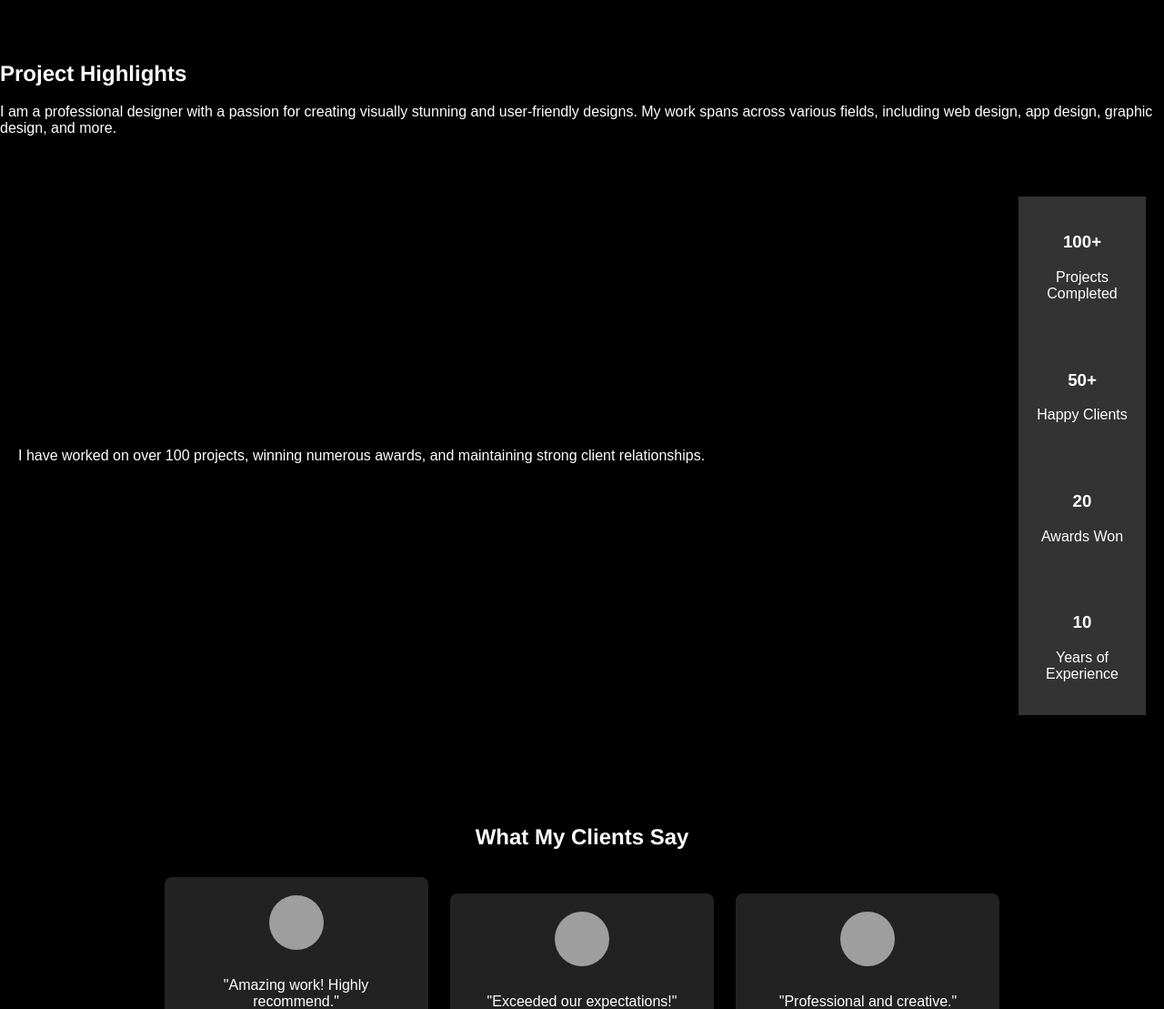
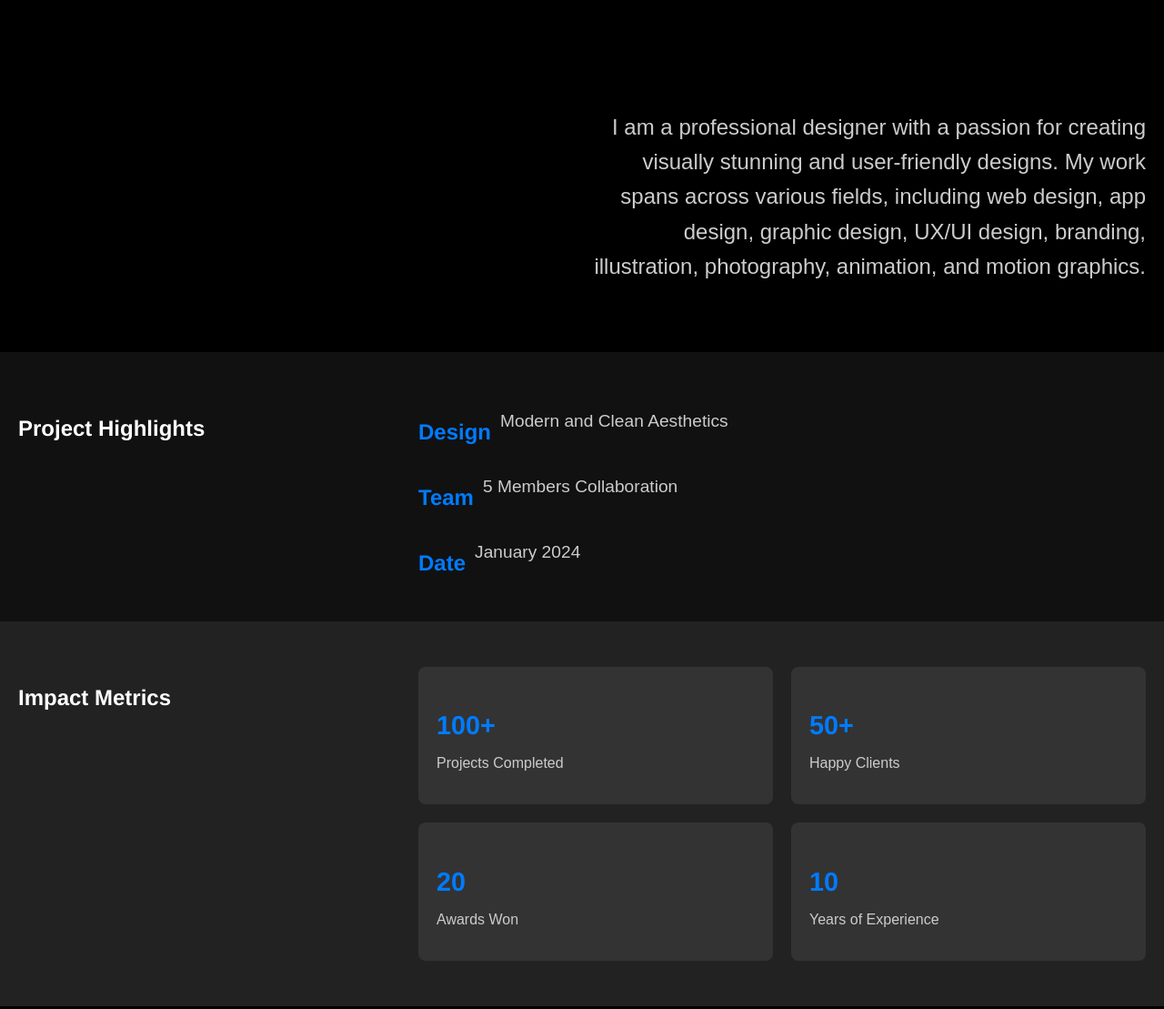
Before and after one commit to Deepanshu-Nst/S-W-PROJECT, a plain HTML site: page index.html in a window 1280 px wide. Shown: the part 1900-3009 px from the top of the page at 91% size. Drawn offline with Linux system fonts and the light colour scheme; grey boxes are pictures that could not be loaded.

Commit message:
user data showasing updated

```diff
--- a/index.html
+++ b/index.html
@@ -83,36 +83,58 @@
     </div>
   </section>
 
-  <div class="project-description">
-    <h2>Project Highlights</h2>
-    <p>I am a professional designer with a passion for creating visually stunning and user-friendly designs. My work spans across various fields, including web design, app design, graphic design, and more.</p>
-  </div>
+  <section id="description-and-highlights" class="description-highlights">
+    <div class="description-container">
+      <p>
+        I am a professional designer with a passion for creating visually stunning and user-friendly designs. My work spans across various fields, including web design, app design, graphic design, UX/UI design, branding, illustration, photography, animation, and motion graphics.
+      </p>
+    </div>
+  </section>
 
+  <section id="project-highlights" class="project-highlights">
+    <div class="highlights-title">
+      <h2>Project Highlights</h2>
+    </div>
+    <div class="highlights-content">
+      <div class="highlight">
+        <h3>Design</h3>
+        <p>Modern and Clean Aesthetics</p>
+      </div>
+      <div class="highlight">
+        <h3>Team</h3>
+        <p>5 Members Collaboration</p>
+      </div>
+      <div class="highlight">
+        <h3>Date</h3>
+        <p>January 2024</p>
+      </div>
+    </div>
+  </section>
 
-  <!-- Impact Metrics Section -->
-  <section id="metrics" class="metrics">
-    <div class="impact-description">
-      <p>I have worked on over 100 projects, winning numerous awards, and maintaining strong client relationships.</p>
+  <section id="impact-metrics" class="impact-metrics">
+    <div class="metrics-title">
+      <h2>Impact Metrics</h2>
     </div>
-    <div class="impact-grid">
-      <div class="metric-item">
+    <div class="metrics-content">
+      <div class="metric">
         <h3>100+</h3>
         <p>Projects Completed</p>
       </div>
-      <div class="metric-item">
+      <div class="metric">
         <h3>50+</h3>
         <p>Happy Clients</p>
       </div>
-      <div class="metric-item">
+      <div class="metric">
         <h3>20</h3>
         <p>Awards Won</p>
       </div>
-      <div class="metric-item">
+      <div class="metric">
         <h3>10</h3>
         <p>Years of Experience</p>
       </div>
     </div>
   </section>
+
 
   <!-- Client Reviews Section -->
   <section id="reviews" class="reviews">
--- a/styles22.css
+++ b/styles22.css
@@ -197,27 +197,152 @@ ul {
   color: #e74c3c;
 }
 
-/* Metrics Section */
-.metrics {
+/* Description Section */
+.description-highlights {
+  display: flex;
+  justify-content: flex-end;
   padding: 50px 20px;
-  display: flex;
-  justify-content: space-between;
-  align-items: center;
-  animation: fadeIn 1.2s ease;
+  background-color: #000;
+  color: #fff;
 }
 
-.metrics .metric-item {
-  text-align: center;
+.description-container {
+  max-width: 50%;
+  font-size: 1.2rem;
+  color: #ccc;
+  line-height: 1.6;
+  text-align: right;
+  font-size: 24px
+}
+
+/* Project Highlights Section */
+.project-highlights {
+  display: flex;
+  justify-content: flex-start;
+  align-items: flex-start;
+  padding: 50px 20px;
+  background-color: #111;
+  color: #fff;
+  gap: 40px;
+}
+
+.highlights-title {
+  flex: 1;
+}
+
+.highlights-content {
+  flex: 2;
+  display: flex;
+  flex-direction: column;
+  gap: 20px;
+}
+
+.highlight {
+  display: flex;
+  flex-direction: row;
+  align-items: center;
+  gap: 10px;
+}
+
+.highlight h3 {
+  font-size: 1.5rem;
+  font-weight: bold;
+  color: #007bff;
+  margin-bottom: 0;
+}
+
+.highlight p {
+  font-size: 1.2rem;
+  color: #ccc;
+  margin: 0;
+}
+
+/* Impact Metrics Section */
+.impact-metrics {
+  display: flex;
+  justify-content: flex-start;
+  align-items: flex-start;
+  padding: 50px 20px;
+  background-color: #222;
+  color: #fff;
+  gap: 40px;
+}
+
+.metrics-title {
+  flex: 1;
+}
+
+.metrics-content {
+  flex: 2;
+  display: grid;
+  grid-template-columns: 1fr 1fr;
+  gap: 20px;
+}
+
+.metric {
   background-color: #333;
   padding: 20px;
-  width: 100px;
+  border-radius: 8px;
+  text-align: left;
   transition: transform 0.3s ease, background-color 0.3s ease;
 }
 
-.metrics .metric-item:hover {
+.metric h3 {
+  font-size: 1.8rem;
+  font-weight: bold;
+  color: #007bff;
+  margin-bottom: 10px;
+}
+
+.metric p {
+  font-size: 1rem;
+  color: #ccc;
+}
+
+.metric:hover {
   transform: scale(1.1);
   background-color: #444;
 }
+
+/* Responsive Adjustments */
+@media (max-width: 768px) {
+  .description-highlights,
+  .project-highlights,
+  .impact-metrics {
+    flex-direction: column;
+    align-items: center;
+  }
+
+  .description-container,
+  .highlights-title,
+  .highlights-content,
+  .metrics-title,
+  .metrics-content {
+    width: 100%;
+    text-align: center;
+  }
+
+  .highlights-content {
+    gap: 30px;
+  }
+
+  .metrics-content {
+    grid-template-columns: 1fr;
+  }
+}
+
+@media (max-width: 480px) {
+  .highlight h3,
+  .metric h3 {
+    font-size: 1.5rem;
+  }
+
+  .highlight p,
+  .metric p {
+    font-size: 0.9rem;
+  }
+}
+
 
 /* Reviews Section */
 .reviews {
```
